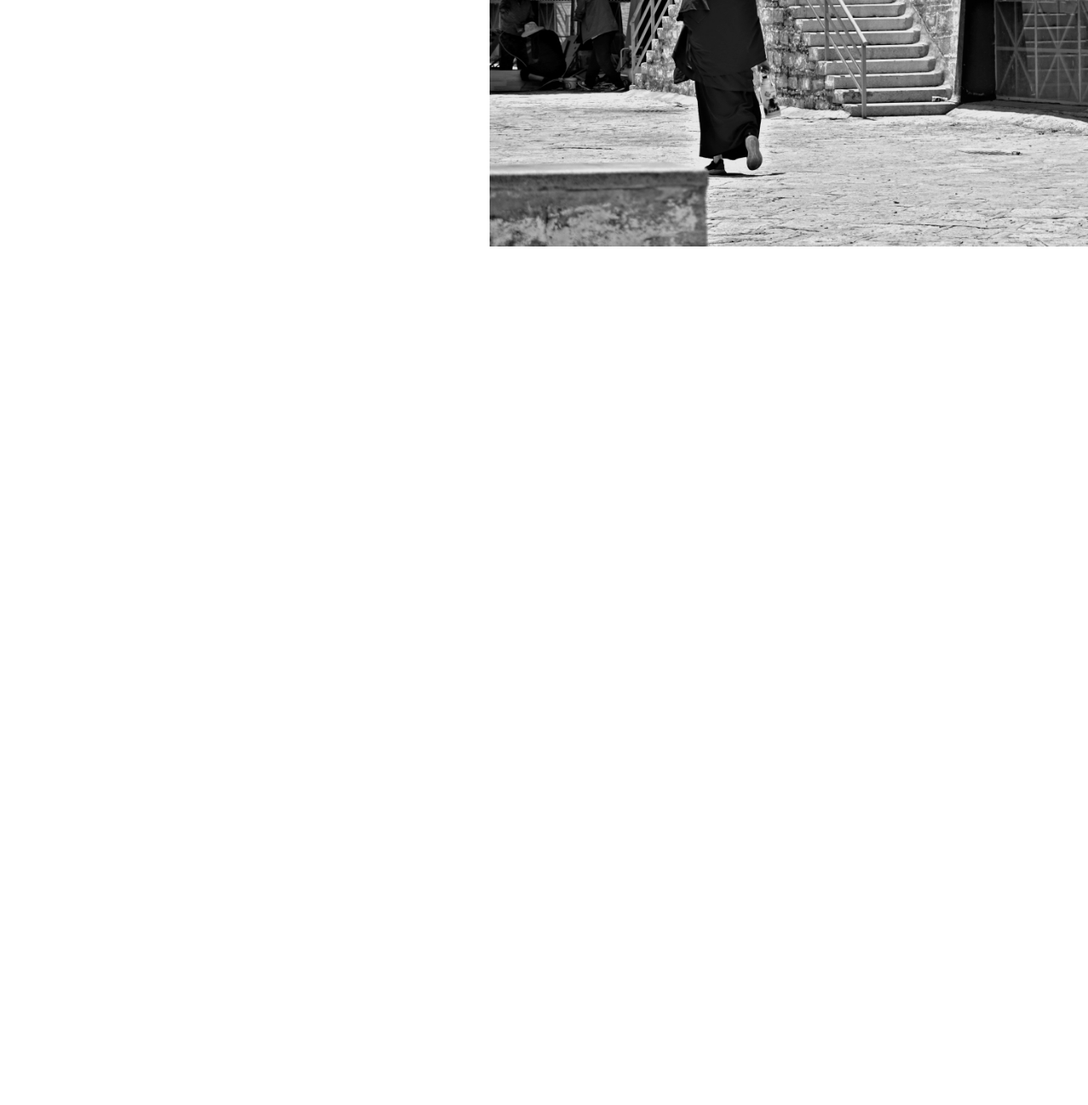
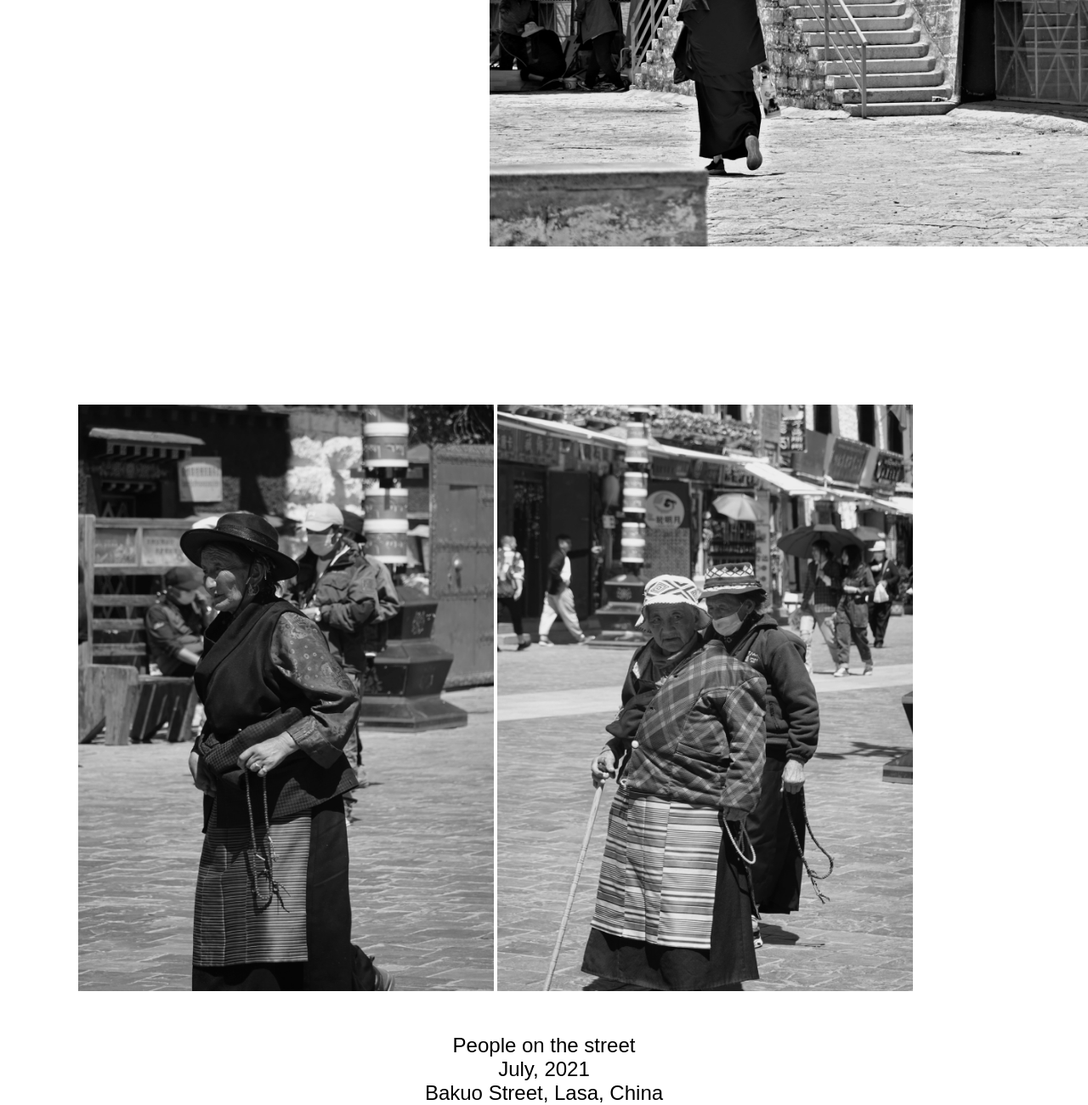
Before and after one commit to YolandaWang-07/final_PJ_people, a plain HTML site: page index.html in a window 1280 px wide. Shown: the part 1737-3037 px from the top of the page at 85% size. Before the commit the page ends 2033 px from the top, so only its background shows below. Drawn offline with Linux system fonts and the light colour scheme; a web font is replaced by a local one.

Commit message:
add imgs

```diff
--- a/index.html
+++ b/index.html
@@ -112,37 +112,53 @@
         justify-content: center;
       }
 
-      .LT_RI {
+      .top_bottom_b {
+        margin-top: 180px;
+        margin-bottom: 50px;
+      }
+
+      .left_right_b {
+        margin-left: 90px;
+        margin-right: 70px;
+      }
+
+      .LR_TI {
         display: flex;
         align-items: center;
       }
 
-      .LT_RI .text {
+      .LR_TI .text {
         padding: 0 40px;
         width: 45%;
       }
-      .LT_RI .text p {
+      .LR_TI .text p {
         margin: 10px 0;
       }
 
-      .LT_RI .image {
+      .LR_TI .image {
         width: 55%;
       }
 
-      .LT_RI .image img {
+      .LR_TI .image img {
         padding: 2px 0;
         width: 100%;
         aspect-ratio: 4/2.6;
       }
+      .UD_TI .image {
+        width: 55%;
+        display: flex;
+        text-align: center;
 
-      .top_bottom_b {
-        margin-top: 50px;
-        margin-bottom: 50px;
       }
 
-      .left_right_b {
-        margin-left: 50px;
-        margin-right: 50px;
+      .UD_TI .image img {
+        width: 70%;
+        aspect-ratio: 2/2.8;
+        padding: 0 2px;
+      }
+
+      .UD_TI .text p {
+        text-align: center;
       }
 
     </style>
@@ -176,7 +192,7 @@
       <h2>people in xizang</h2>
     </div>
 
-    <div class="LT_RI">
+    <div class="LR_TI">
       <div class="text">
         <h3>Lama's daily life</h3>
         <p>Lama is a Tibetan word meaning "guru". They are the important role in Tibetan Buddhism.</p>
@@ -186,14 +202,28 @@
       </div>
 
       <div class="image">
-        <img src="peoxizang_1.JPG" alt="description of image">
+        <img src="peoxizang_1.JPG" alt="lama1">
 
-        <img src="peoxizang_2.JPEG" alt="description of image">
+        <img src="peoxizang_2.JPEG" alt="lama2">
+      </div>
+    </div>
+
+    <div class="UD_TI">
+        <div class="image top_bottom_b left_right_b">
+        <img src="peoxizang_3.JPEG" alt="person on the street">
+
+        <img src="peoxizang_4.JPEG" alt="person on the street">
+      </div>
+
+      <div class="text">
+        <p>People on the street</p>
+        <center>
+          <p>July, 2021 <br> Bakuo Street, Lasa, China</p>
+        </center>
       </div>
 
     </div>
 
 
-
   </body>
 </html>
```
